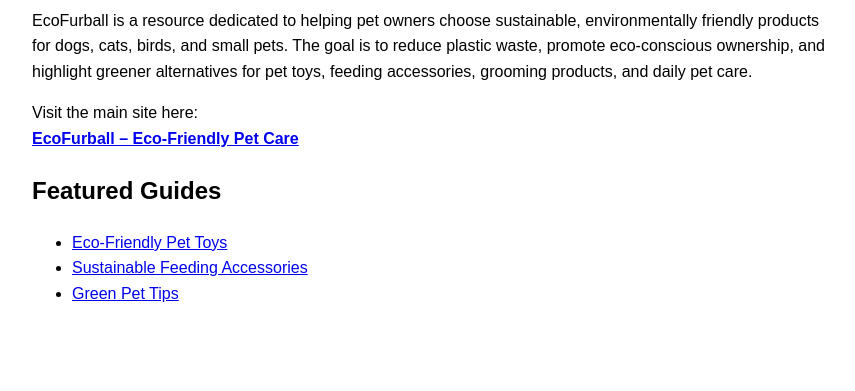
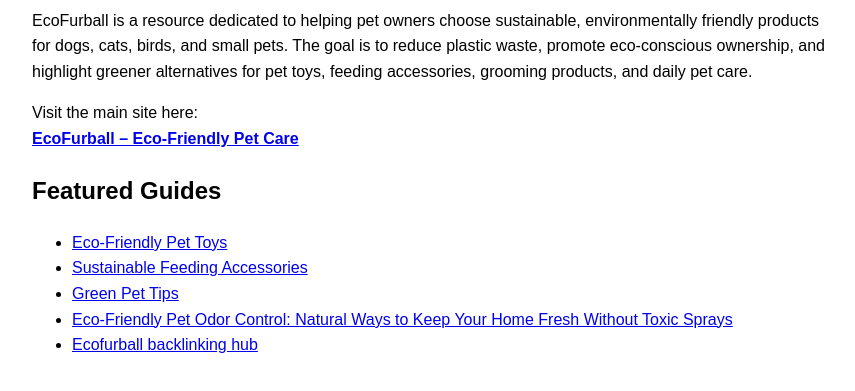
Before and after one commit to Ecofurball/eco-pets-render-git, a plain HTML site: page index.html in a window 1280 px wide. Shown: the part 105-496 px from the top of the page, without its empty margins (208-1063 px from the left). Drawn offline with Linux system fonts and the light colour scheme.

Commit message:
Update index.html

```diff
--- a/index.html
+++ b/index.html
@@ -35,6 +35,8 @@
     <li><a href="https://ecofurball.com/eco-friendly-pet-toys/" target="_blank">Eco-Friendly Pet Toys</a></li>
     <li><a href="https://ecofurball.com/sustainable-feeding/" target="_blank">Sustainable Feeding Accessories</a></li>
     <li><a href="https://ecofurball.com/green-pet-tips/" target="_blank">Green Pet Tips</a></li>
+    <li><a href="https://ecofurball.com/eco-friendly-pet-odor-control/" target="_blank">Eco-Friendly Pet Odor Control: Natural Ways to Keep Your Home Fresh Without Toxic Sprays</a></li>
+    <li><a href="https://ecofurball-link-hub-473689506510.europe-west1.run.app/" target="_blank">Ecofurball backlinking hub</a></li>
   </ul>
 
 </body>
```
